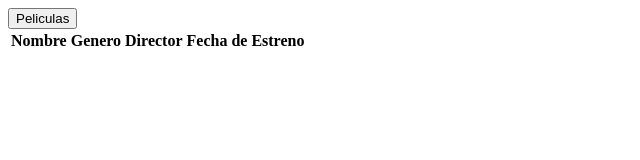
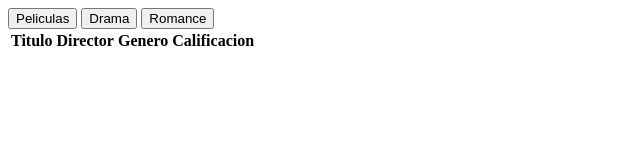
Before and after one commit to DionisOctavio/js-24-25-sv, a plain HTML site: page 002 Crunchyroll/index.html in a window 1280 px wide. Shown: the whole page, without its empty margins (0-640 px from the left). Drawn offline with Linux system fonts and the light colour scheme.

Commit message:
[23/01/2025] 20:01
[23/01/2025] 20:01

```diff
--- a/002 Crunchyroll/index.html
+++ b/002 Crunchyroll/index.html
@@ -10,19 +10,15 @@
 </head>
 <body>
     <input type="button" onclick="cargarPeliculas()" value="Peliculas">
-    <div inert="peliculas">
-        <table id="peliculas">
+    <input type="button" onclick="cargarDrama()" value="Drama">
+    <input type="button" onclick="cargarRomance()" value="Romance">
+    <div id="peliculas">
+        <table>
             <tr>
-                <th>Nombre</th>
+                <th>Titulo</th>
+                <th>Director</th>
                 <th>Genero</th>
-                <th>Director</th>
-                <th>Fecha de Estreno</th>
-            </tr>
-            <tr>
-                <td></td>
-                <td></td>
-                <td></td>
-                <td></td>
+                <th>Calificacion</th>
             </tr>
         </table>
     </div>
--- a/002 Crunchyroll/main.js
+++ b/002 Crunchyroll/main.js
@@ -2,7 +2,82 @@ function cargarPeliculas() {
     fetch("http://127.0.0.1:3000/peliculas")
           .then(res=>res.json())
           .then(res=>{
-              const tabla = document.getElementById("peliculas");
+              console.log(res);
+              const peliculas = res;
+              peliculas.forEach(pelicula => {
+                  // Definimos la estructura
+                  let tr = document.createElement("tr");
+                  let td = document.createElement("td");
 
+                  // Añadimos los datos
+                  td.innerHTML = pelicula.titulo;
+                  tr.appendChild(td);
+                  td = document.createElement("td");
+                  td.innerHTML = pelicula.genero;
+                  tr.appendChild(td);
+                  td = document.createElement("td");
+                  td.innerHTML = pelicula.director;
+                  tr.appendChild(td);
+                  td = document.createElement("td");
+                  td.innerHTML = pelicula.anio;
+                  tr.appendChild(td);
+                  document.querySelector("table").appendChild(tr);
+              });
           });
 }
+
+function cargarDrama() {
+    fetch("http://127.0.0.1:3000/peliculas/genero/drama")
+          .then(res=>res.json())
+          .then(res=>{
+              console.log(res);
+              const peliculas = res;
+              peliculas.forEach(pelicula => {
+                  // Definimos la estructura
+                  let tr = document.createElement("tr");
+                  let td = document.createElement("td");
+
+                  // Añadimos los datos
+                  td.innerHTML = pelicula.titulo;
+                  tr.appendChild(td);
+                  td = document.createElement("td");
+                  td.innerHTML = pelicula.genero;
+                  tr.appendChild(td);
+                  td = document.createElement("td");
+                  td.innerHTML = pelicula.director;
+                  tr.appendChild(td);
+                  td = document.createElement("td");
+                  td.innerHTML = pelicula.anio;
+                  tr.appendChild(td);
+                  document.querySelector("table").appendChild(tr);
+              });
+          })
+}
+
+function cargarRomance() {
+    fetch("http://127.0.0.1:3000/peliculas/genero/romance")
+          .then(res=>res.json())
+          .then(res=>{
+              console.log(res);
+              const peliculas = res;
+              peliculas.forEach(pelicula => {
+                  // Definimos la estructura
+                  let tr = document.createElement("tr");
+                  let td = document.createElement("td");
+
+                  // Añadimos los datos
+                  td.innerHTML = pelicula.titulo;
+                  tr.appendChild(td);
+                  td = document.createElement("td");
+                  td.innerHTML = pelicula.genero;
+                  tr.appendChild(td);
+                  td = document.createElement("td");
+                  td.innerHTML = pelicula.director;
+                  tr.appendChild(td);
+                  td = document.createElement("td");
+                  td.innerHTML = pelicula.anio;
+                  tr.appendChild(td);
+                  document.querySelector("table").appendChild(tr);
+              });
+          })
+}
```
